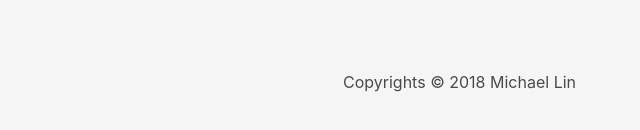
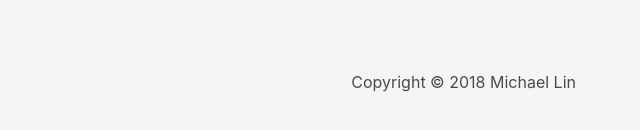
Before and after one commit to michaellzc/michaellin.me, a Gatsby site: page / in a window 1280 px wide. Shown: the part 602-732 px from the top of the page, 640-1280 px from the left. Built offline with nearby package versions, Linux system fonts and the light colour scheme; Gatsby itself is replaced by a stand-in of ours.

Commit message:
fix: typo

```diff
--- a/src/components/footer.js
+++ b/src/components/footer.js
@@ -18,7 +18,7 @@ const Footer = () => (
 
       <div className="level-right">
         <div className="has-text-centered">
-          <p>Copyrights © 2018 Michael Lin</p>
+          <p>Copyright © 2018 Michael Lin</p>
         </div>
       </div>
     </nav>
```
